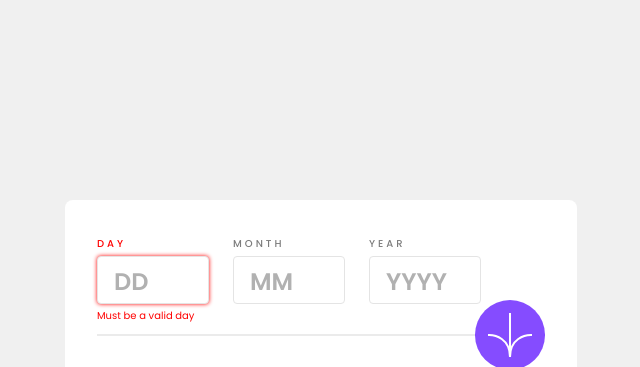
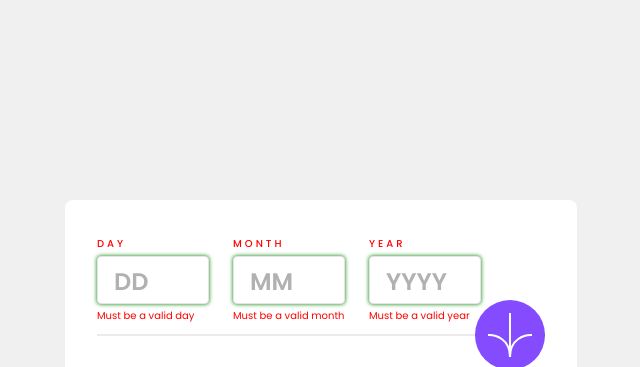
Before and after one commit to franc51/age-calculator-app-main, a plain HTML site: page index.html in a window 1280 px wide. Both pictures are taken after a click on the button 828 px from the left and 335 px from the top of the page. Shown: the top 367 px of the page, without its empty margins (319-959 px from the left). Drawn offline with Linux system fonts and the light colour scheme.

Commit message:
validation problem debug

```diff
--- a/index.css
+++ b/index.css
@@ -93,7 +93,7 @@ body {
 span {
     color: hsl(259, 100%, 65%);
 }
-.age__error_state {
+.error {
     color: red;
     font-size: 10px;
     display: none;
--- a/index.html
+++ b/index.html
@@ -14,18 +14,19 @@
         <div class="age__inputs">
             <div class="age__input__day">
                 <label class="age__input__label" for="day_label" id="day_label">DAY</label>
-                <input class="age__input" type="number" placeholder="DD" id="day_input" min="0" max="32">
-                <p class="age__error_state" id="age__error_state">Must be a valid day</p>
+                <input class="age__input" type="number" placeholder="DD" id="day_input">
+                <p class="age__error_day error" id="age__error__day">Must be a valid day</p>
+                <p class="age__error_date error" id="age__error_date">Must be a valid date</p>
             </div>
             <div class="age__input__month">
-                <label class="age__input__label" for="month">MONTH</label>
-                <input class="age__input" type="number" placeholder="MM">
-                <p class="age__error_state">Must be a valid month</p>
+                <label class="age__input__label" for="month" id="month_label">MONTH</label>
+                <input class="age__input" type="number" placeholder="MM" id="month_input">
+                <p class="age__error_month error" id="age__error__month">Must be a valid month</p>
             </div>
             <div class="age__input__year">
-                <label class="age__input__label" for="year">YEAR</label>
-                <input class="age__input" type="number" placeholder="YYYY">
-                <p class="age__error_state">Must be a valid year</p>
+                <label class="age__input__label" for="year" id="year_label">YEAR</label>
+                <input class="age__input" type="number" placeholder="YYYY" id="year_input">
+                <p class="age__error_year error" id="age__error__year">Must be a valid year</p>
             </div>
         </div>
         <div class="age__hr__button">
--- a/index.js
+++ b/index.js
@@ -1,21 +1,75 @@
 const day_input = document.getElementById('day_input');
 const day_label = document.getElementById('day_label');
 
+const month_input = document.getElementById('month_input');
+const month_label = document.getElementById('month_label');
+
+const year_input = document.getElementById('year_input');
+const year_label = document.getElementById('year_label');
+
 const submit_button = document.getElementById('submit_button');
 
-const error_message = document.getElementById('age__error_state')
+const error_day = document.getElementById('age__error_day');
+const error_month = document.getElementById('age__error_month');
+const erorr_year = document.getElementById('age__error_year');
+const erorr_date = document.getElementById('age__error_date');
 
 submit_button.addEventListener('click', () => {
     const day = parseInt(day_input.value, 10);
     if(day > 0 && day <= 31) {
-        age__error_state.style.display = 'none';
+        age__error__day.style.display = 'none';
         day_input.style.boxShadow = '0 0 4px green';
         day_label.style.color = 'green';
 
     }
     else {
-        age__error_state.style.display = 'block';
+        age__error__day.style.display = 'block';
         day_input.style.boxShadow = '0 0 4px red';
         day_label.style.color = 'red';
     }
 })
+
+submit_button.addEventListener('click', () => {
+    const month = parseInt(month_input.value, 10);
+    if(month > 0 && month <= 12) {
+        age__error__month.style.display = 'none';
+        month_input.style.boxShadow = '0 0 4px green';
+        month_label.style.color = 'green';
+    }
+    else {
+        age__error__month.style.display = 'block';
+        month_input.style.boxShadow = '0 0 4px red';
+        month_label.style.color = 'red';
+    }
+})
+
+submit_button.addEventListener('click', () => {
+    const year = parseInt(year_input.value, 10);
+    if(year > 0 && year <= 2024) {
+        age__error__year.style.display = 'none';
+        year_input.style.boxShadow = '0 0 4px green';
+        year_label.style.color = 'green';
+    }
+    else {
+        age__error__year.style.display = 'block';
+        year_input.style.boxShadow = '0 0 4px red';
+        year_label.style.color = 'red';
+    }
+})
+
+submit_button.addEventListener('click', () => {
+      month = parseInt(month_input.value, 10);
+      day = parseInt(day_input.value, 10);
+    if(month = 2 && day > 28) {
+        erorr_date.style.display = 'block';
+        day_input.style.boxShadow = '0 0 4px red';
+        month_input.style.boxShadow = '0 0 4px red';
+        year_input.style.boxShadow = '0 0 4px red';
+    }
+    else {
+        erorr_date.style.display = 'none';
+        day_input.style.boxShadow = '0 0 4px green';
+        month_input.style.boxShadow = '0 0 4px green';
+        year_input.style.boxShadow = '0 0 4px green';
+    }
+})
```
